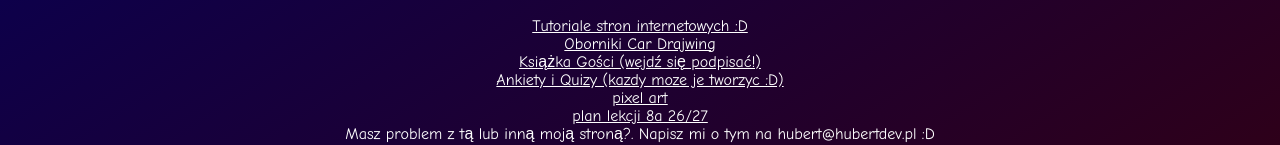
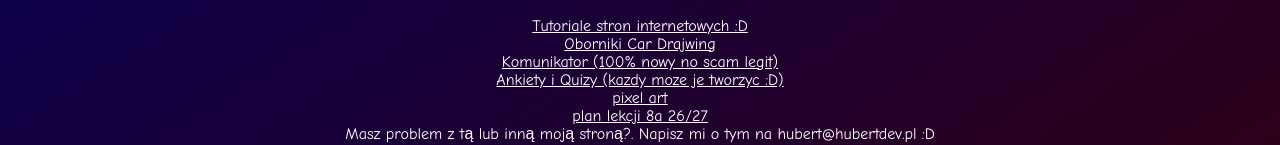
Before and after one commit to BolidF198/bolidf198.github.io, a plain HTML site: page index.html in a window 1280 px wide. Shown: the part 152-297 px from the top of the page. Drawn offline with Linux system fonts and the light colour scheme.

Commit message:
Modify index.html with new project links
Updated project links and added a new link to 'Komunikator'.

```diff
--- a/index.html
+++ b/index.html
@@ -30,7 +30,7 @@
     <h2>Moje projekty:</h2>
     <a href="https://hubertdev.pl/tutoriale/">Tutoriale stron internetowych :D</a>
     <a href="https://hubertdev.pl/oborniki-car-driving/">Oborniki Car Drajwing</a>
-    <a href="https://hubertdev.pl/guestbook/">Książka Gości (wejdź się podpisać!)</a>
+    <a href="https://hubertdev.pl/komunikator/">Komunikator (100% nowy no scam legit)</a>
     <a href="https://hubertdev.pl/ankiety/">Ankiety i Quizy (kazdy moze je tworzyc :D)</a>
     <a href="https://hubertdev.pl/hplace/">pixel art</a>
     <a href="https://hubertdev.pl/planlekcji/">plan lekcji 8a 26/27</a>
```
